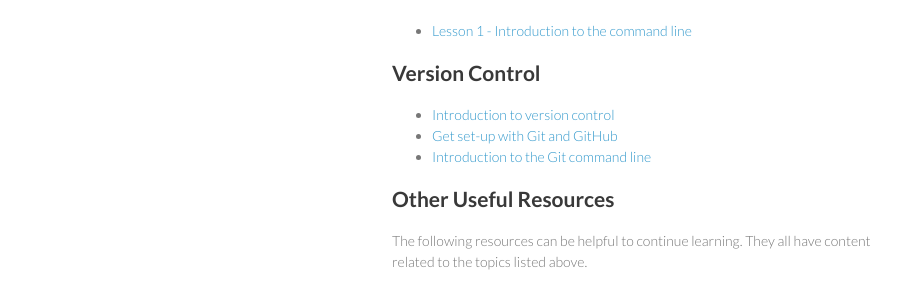
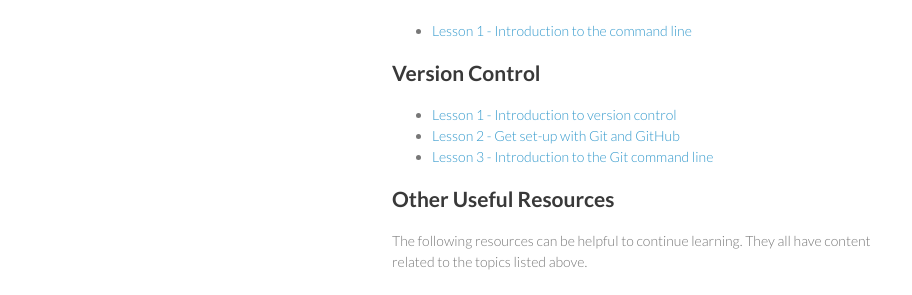
Before and after one commit to codebar/tutorials, a Jekyll site: the page index.html, which Jekyll copies as it is, in a window 1280 px wide. Shown: the part 1489-1784 px from the top of the page, without its empty margins (178-1090 px from the left). Built offline with Jekyll 4.4.1, drawn with Linux system fonts in a browser that asks for light colours.

Commit message:
Minor change - added 'Lesson x - ' to the start of each lesson heading

```diff
--- a/index.html
+++ b/index.html
@@ -112,9 +112,9 @@
 
         <h2>Version Control</h2>
         <ul>
-          <li><a href="version-control/introduction/tutorial.html">Introduction to version control</a></li>
-          <li><a href="version-control/set-up/tutorial.html">Get set-up with Git and GitHub</a></li>
-          <li><a href="version-control/command-line/tutorial.html">Introduction to the Git command line</a></li>
+          <li><a href="version-control/introduction/tutorial.html">Lesson 1 - Introduction to version control</a></li>
+          <li><a href="version-control/set-up/tutorial.html">Lesson 2 - Get set-up with Git and GitHub</a></li>
+          <li><a href="version-control/command-line/tutorial.html">Lesson 3 - Introduction to the Git command line</a></li>
         </ul>
 
         <h2>Other Useful Resources</h2>
```
